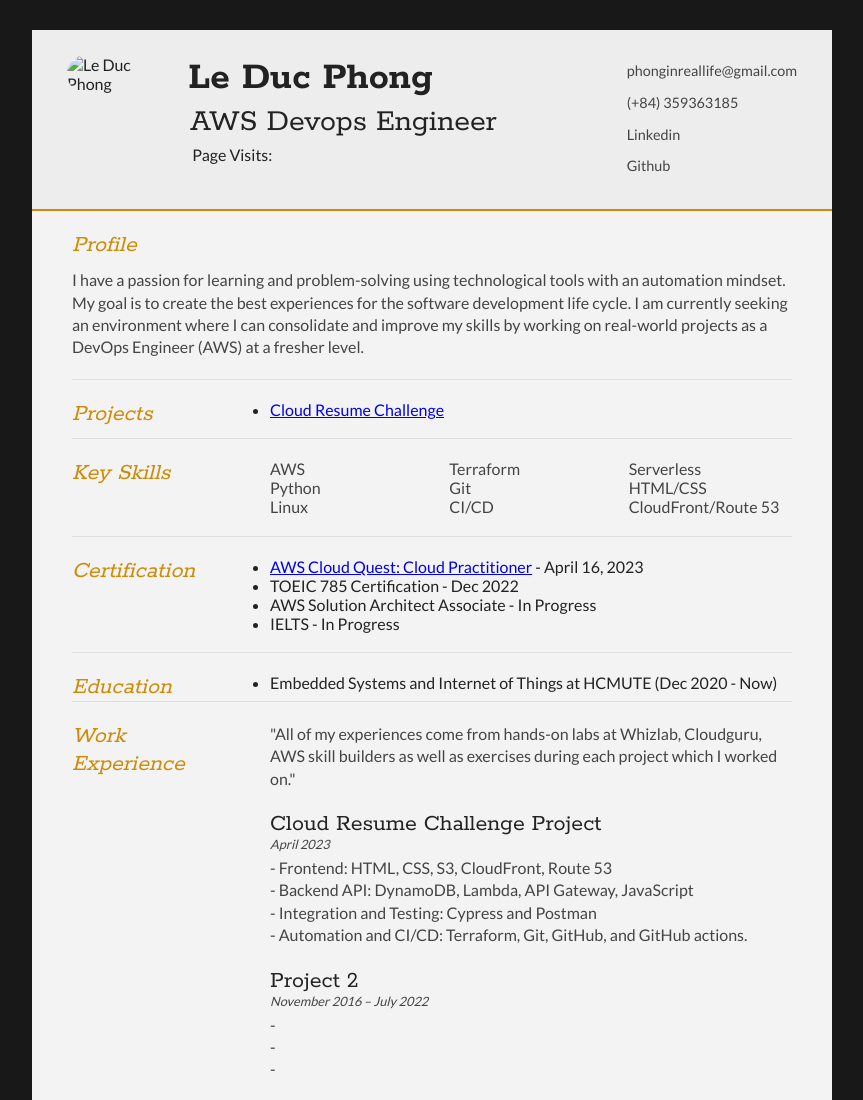
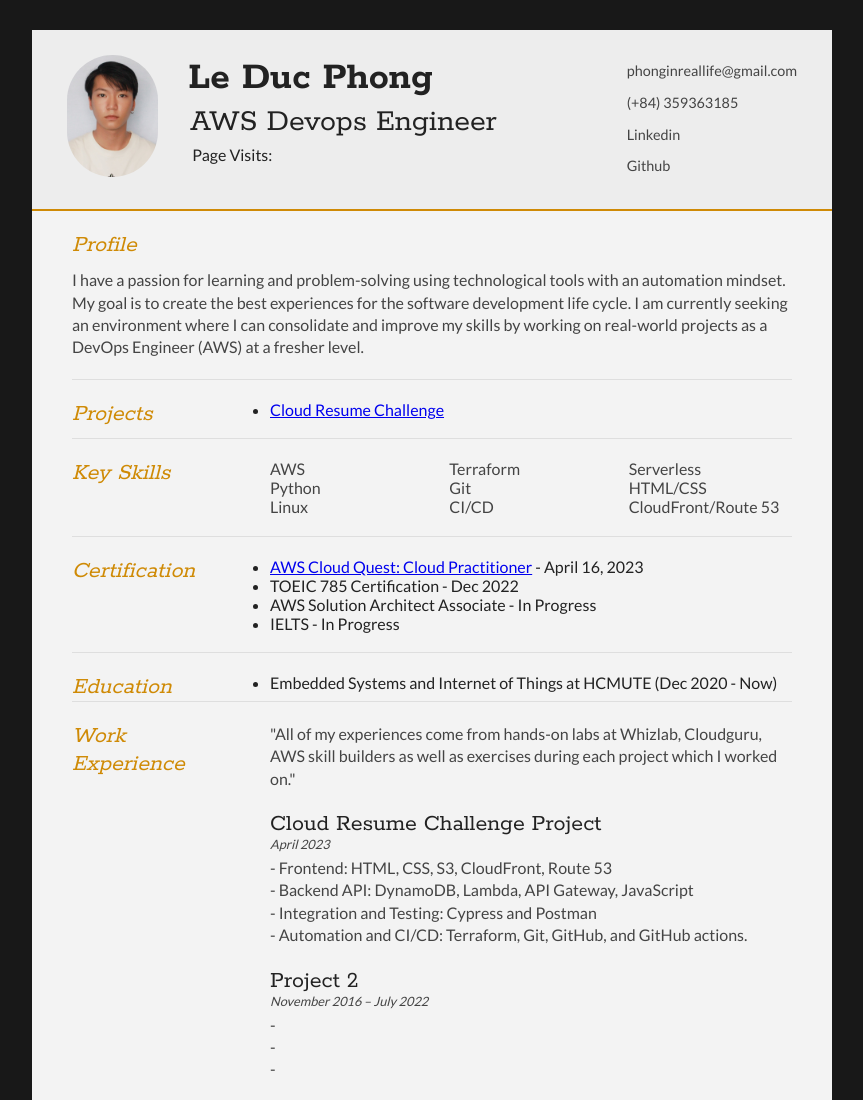
Before and after one commit to phonginreallife/wind-resume-challenge, a plain HTML site: page frontend/index.html in a window 1280 px wide. Shown: the top 1100 px of the page, without its empty margins (208-1071 px from the left). Drawn offline with Linux system fonts and the light colour scheme; no server answers.

Commit message:
fixed image after changing location of folder

```diff
--- a/frontend/index.html
+++ b/frontend/index.html
@@ -9,7 +9,7 @@
 
 <link type="text/css" rel="stylesheet" href="style.css">
 <link href='https://fonts.googleapis.com/css?family=Rokkitt:400,700|Lato:400,300' rel='stylesheet' type='text/css'>
-<link rel="icon" href="windcloud.png">
+<link rel="icon" href="./image/windcloud.png">
 
 <script src="control.js"></script>
 
@@ -21,7 +21,7 @@
 <div id="cv" class="instaFade">
 	<div class="mainDetails">
 		<div id="headshot" class="quickFade">
-			<img src="resume_photo.jpg" alt="Le Duc Phong" />
+			<img src="./image/resume_photo.jpg" alt="Le Duc Phong" />
 		</div>
 
 		<div id="name">
```
